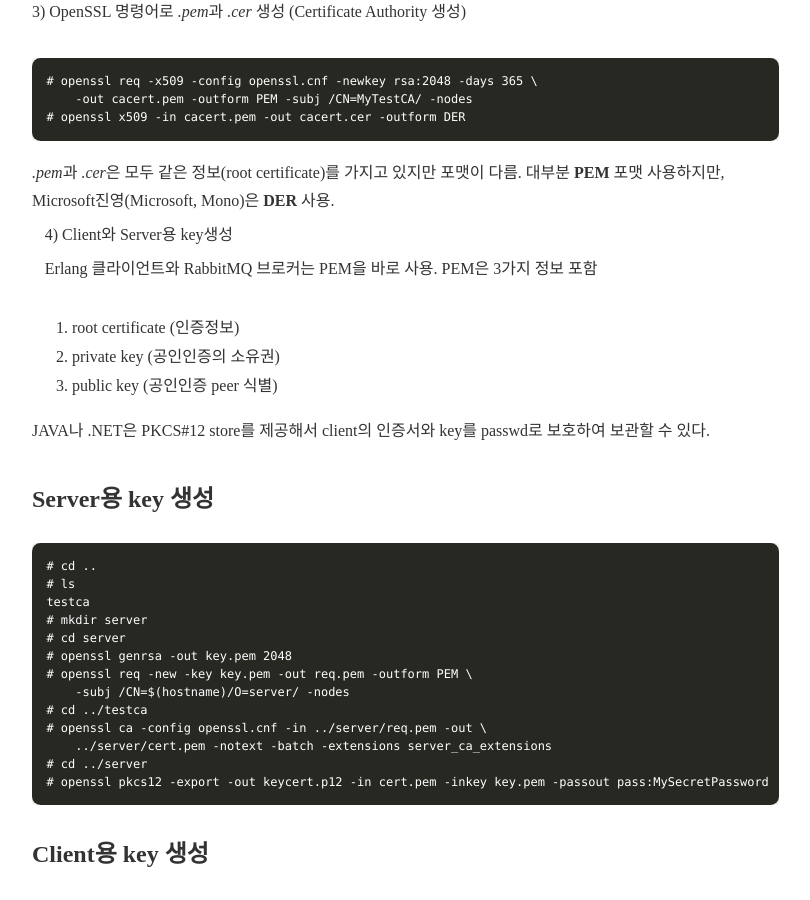
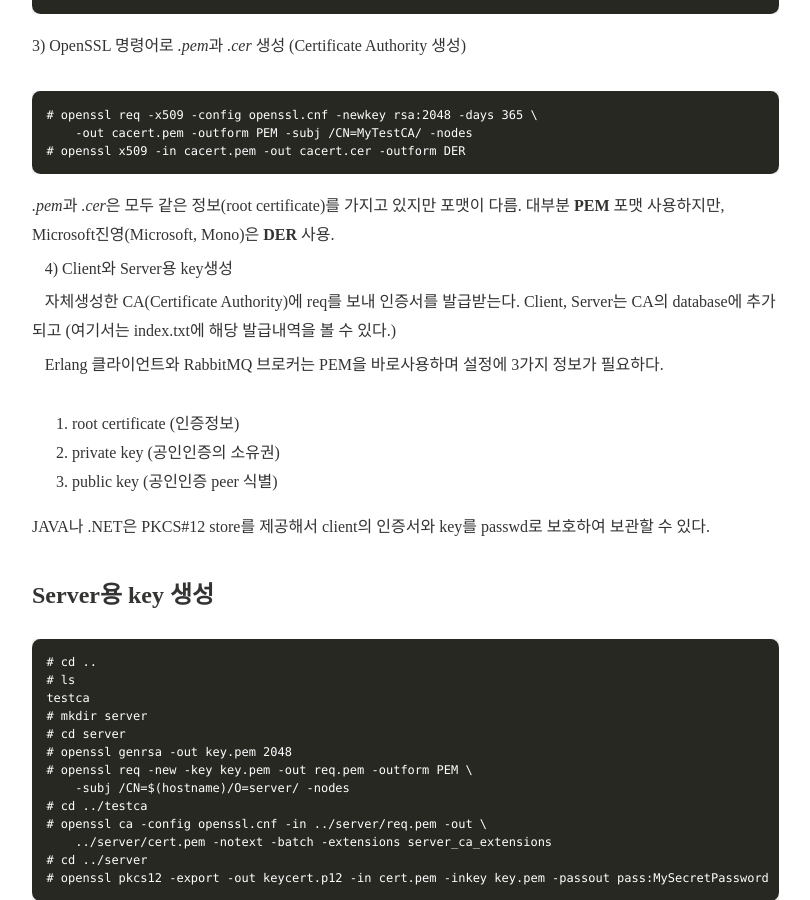
Before and after one commit to gjchoi/gjchoi.github.io, a Jekyll site: the page built from _posts/2016-04-17-rabbit-mq-TLS.md, in a window 1280 px wide and 900 px high, scrolled down 1764 px. Shown: the whole window, without its empty margins (256-1066 px from the left). Built offline with Jekyll 4.4.1, drawn with Linux system fonts in a browser that asks for light colours; nearby versions of some CDN libraries; comment, search, counter and statistics services are not loaded; some of the changed text lies outside the part shown.

Commit message:
Update 2016-04-17-rabbit-mq-TLS.md

```diff
--- a/_posts/2016-04-17-rabbit-mq-TLS.md
+++ b/_posts/2016-04-17-rabbit-mq-TLS.md
@@ -27,6 +27,8 @@ Key와 Certification / CA Certificates
 -------------------------------------
 
 ### 테스트용 Certificate Authority 생성
+
+자체 인증기관으로 서의 역할을 할 수 있도록 **Certificate Authority**를 생성한다.
 
 1) 준비
 특정 디렉토리에 다음 디렉토리 구조 및 파일을 만든다.
@@ -115,8 +117,10 @@ extendedKeyUsage = 1.3.6.1.5.5.7.3.1
 
 4) Client와 Server용 key생성
 
-Erlang 클라이언트와 RabbitMQ 브로커는 PEM을 바로 사용.
-PEM은 3가지 정보 포함
+자체생성한 CA(Certificate Authority)에 req를 보내 인증서를 발급받는다.
+Client, Server는 CA의 database에 추가되고 (여기서는 index.txt에 해당 발급내역을 볼 수 있다.)
+
+Erlang 클라이언트와 RabbitMQ 브로커는 PEM을 바로사용하며 설정에 3가지 정보가 필요하다.
 
 1. root certificate (인증정보)
 2. private key (공인인증의 소유권)
```
